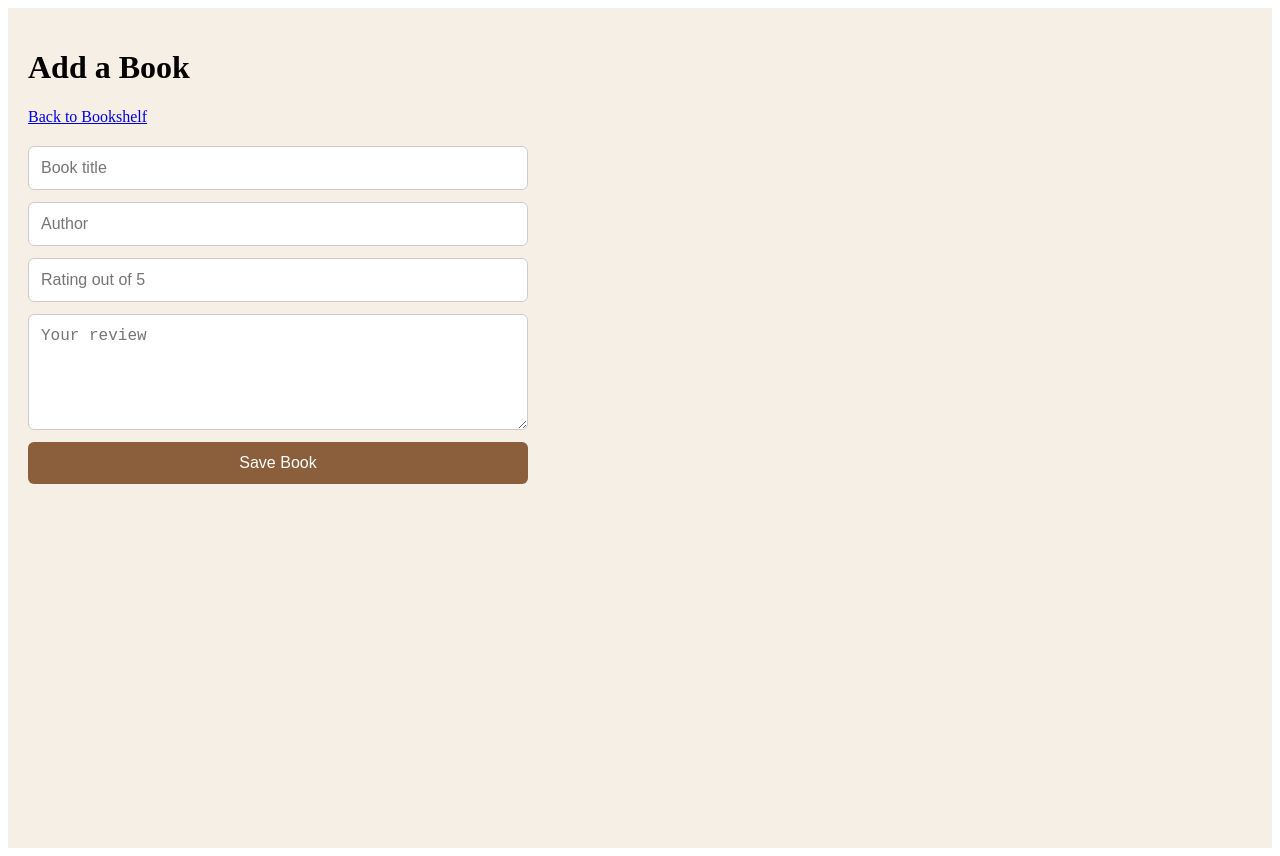
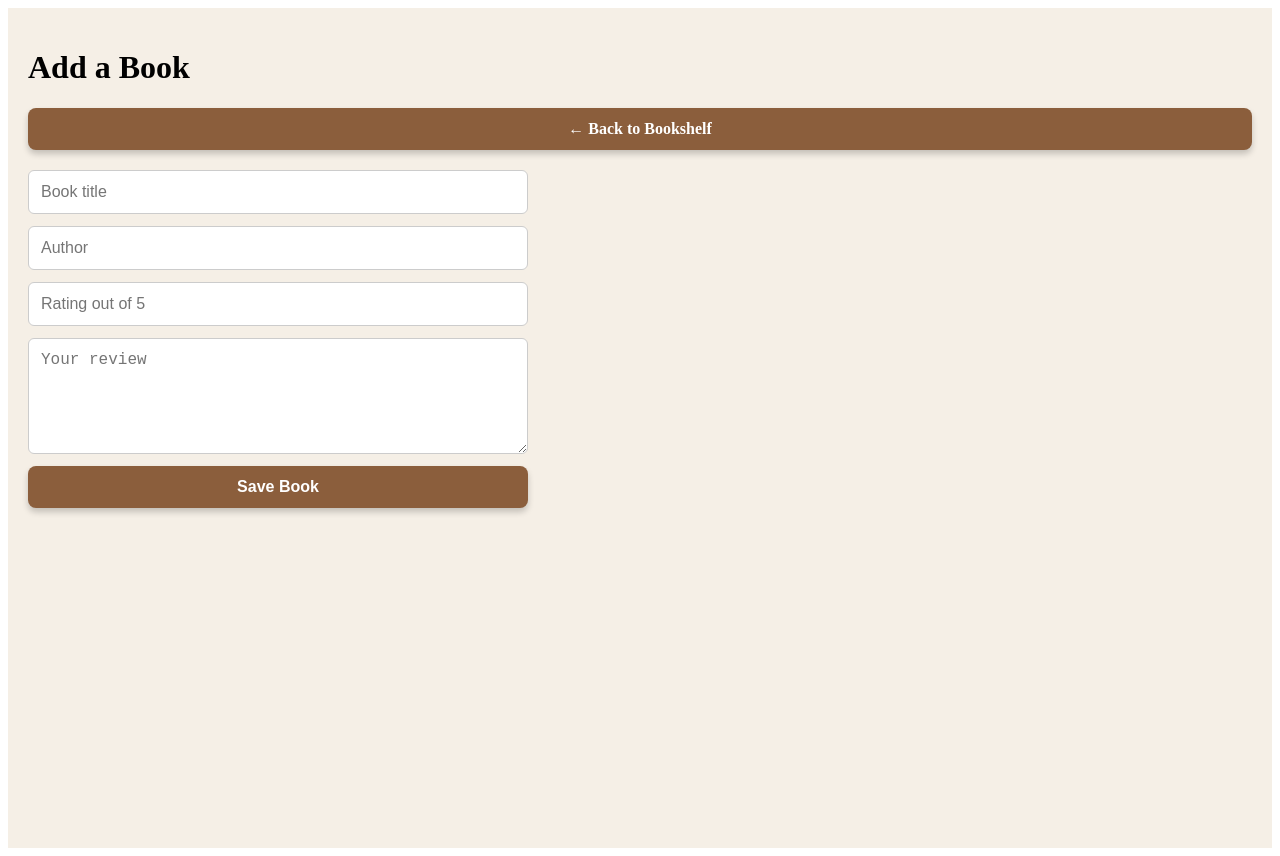
Before and after one commit to nickgirling256-hue/The-Book-case, a Next.js app: page /admin in a window 1280 px wide. Built offline with nearby package versions, Linux system fonts and the light colour scheme.

Commit message:
Refactor book addition form layout and styles
Updated the layout and styles for the book addition form, including a new back button style and improved input styling.

```diff
--- a/app/admin/page.js
+++ b/app/admin/page.js
@@ -15,7 +15,6 @@ export default function AdminPage() {
     let image = "";
 
     try {
-      const query = encodeURIComponent(`${title} ${author}`);
       const response = await fetch(
         `https://openlibrary.org/search.json?title=${encodeURIComponent(title)}&author=${encodeURIComponent(author)}`
       );
@@ -64,22 +63,47 @@ export default function AdminPage() {
     >
       <h1>Add a Book</h1>
 
-      <p>
-        <a href="/">Back to Bookshelf</a>
-      </p>
+      <div style={{ marginBottom: 20 }}>
+        <a
+          href="/"
+          style={{
+            display: "block",
+            textAlign: "center",
+            padding: "12px 10px",
+            background: "#8b5e3c",
+            color: "white",
+            textDecoration: "none",
+            borderRadius: 8,
+            fontWeight: "bold",
+            boxShadow: "0 4px 6px rgba(0,0,0,0.2)"
+          }}
+        >
+          ← Back to Bookshelf
+        </a>
+      </div>
 
       <div style={{ display: "grid", gap: 12, maxWidth: 500, marginTop: 20 }}>
         <input
           value={title}
           onChange={(e) => setTitle(e.target.value)}
           placeholder="Book title"
-          style={{ padding: 12, fontSize: 16, border: "1px solid #ccc", borderRadius: 6 }}
+          style={{
+            padding: 12,
+            fontSize: 16,
+            border: "1px solid #ccc",
+            borderRadius: 6
+          }}
         />
         <input
           value={author}
           onChange={(e) => setAuthor(e.target.value)}
           placeholder="Author"
-          style={{ padding: 12, fontSize: 16, border: "1px solid #ccc", borderRadius: 6 }}
+          style={{
+            padding: 12,
+            fontSize: 16,
+            border: "1px solid #ccc",
+            borderRadius: 6
+          }}
         />
         <input
           value={rating}
@@ -88,14 +112,24 @@ export default function AdminPage() {
           type="number"
           min="0"
           max="5"
-          style={{ padding: 12, fontSize: 16, border: "1px solid #ccc", borderRadius: 6 }}
+          style={{
+            padding: 12,
+            fontSize: 16,
+            border: "1px solid #ccc",
+            borderRadius: 6
+          }}
         />
         <textarea
           value={review}
           onChange={(e) => setReview(e.target.value)}
           placeholder="Your review"
           rows="5"
-          style={{ padding: 12, fontSize: 16, border: "1px solid #ccc", borderRadius: 6 }}
+          style={{
+            padding: 12,
+            fontSize: 16,
+            border: "1px solid #ccc",
+            borderRadius: 6
+          }}
         />
         <button
           type="button"
@@ -106,7 +140,9 @@ export default function AdminPage() {
             background: "#8b5e3c",
             color: "white",
             border: "none",
-            borderRadius: 6
+            borderRadius: 8,
+            fontWeight: "bold",
+            boxShadow: "0 4px 6px rgba(0,0,0,0.2)"
           }}
         >
           Save Book
```
